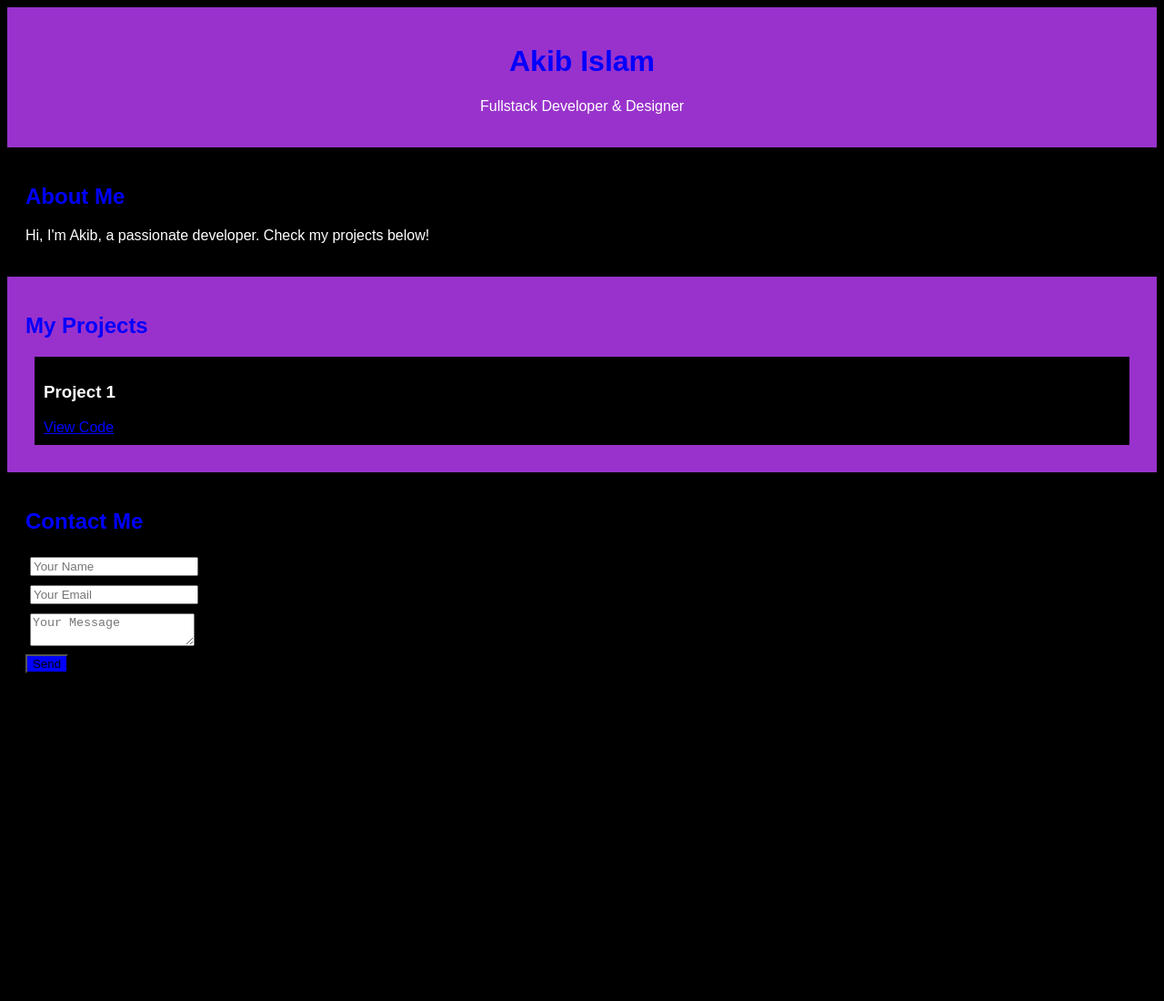
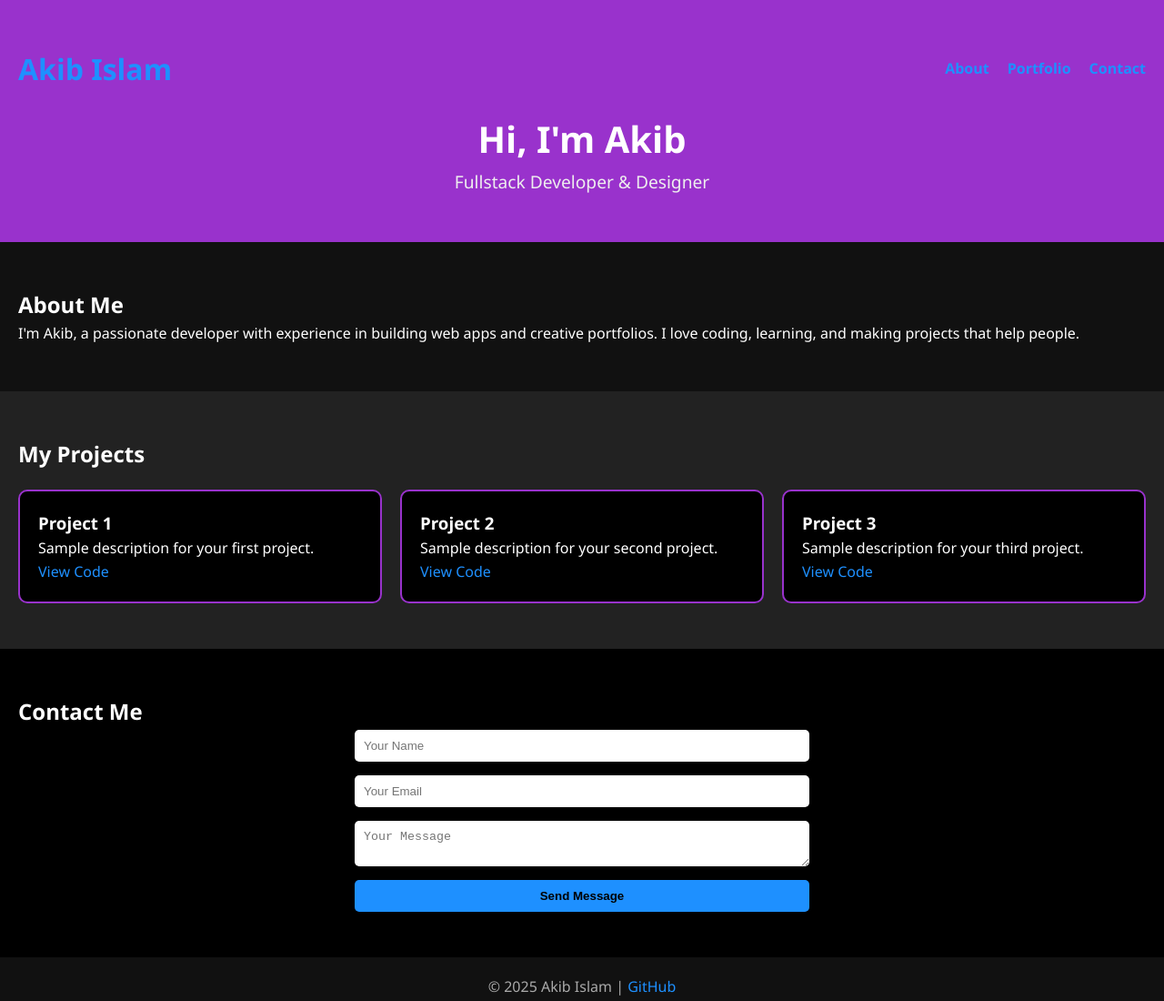
Before and after one commit to ak-ake/Akib, a plain HTML site: page frontend/index.html in a window 1280 px wide. Shown: the whole page at 91% size. Before the commit the page ends 800 px from the top, so only its background shows below. Drawn offline with Linux system fonts and the light colour scheme.

Commit message:
Adding Style

```diff
--- a/frontend/index.html
+++ b/frontend/index.html
@@ -3,40 +3,65 @@
 <head>
 <meta charset="UTF-8">
 <meta name="viewport" content="width=device-width, initial-scale=1.0">
-<title>Akib's Portfolio</title>
+<title>Akib Islam | Portfolio</title>
 <link rel="stylesheet" href="style.css">
 </head>
-<body style="background-color:black; color:white; font-family:sans-serif;">
+<body>
 
-<header style="background-color:darkorchid; padding:20px; text-align:center;">
-    <h1 style="color:blue;">Akib Islam</h1>
-    <p>Fullstack Developer & Designer</p>
+<header class="header">
+    <nav class="nav">
+        <h1 class="logo">Akib Islam</h1>
+        <ul class="nav-links">
+            <li><a href="#about">About</a></li>
+            <li><a href="#portfolio">Portfolio</a></li>
+            <li><a href="#contact">Contact</a></li>
+        </ul>
+    </nav>
+    <div class="hero">
+        <h2>Hi, I'm Akib</h2>
+        <p>Fullstack Developer & Designer</p>
+    </div>
 </header>
 
-<section id="about" style="padding:20px;">
-    <h2 style="color:blue;">About Me</h2>
-    <p>Hi, I'm Akib, a passionate developer. Check my projects below!</p>
+<section id="about" class="section about">
+    <h2>About Me</h2>
+    <p>I'm Akib, a passionate developer with experience in building web apps and creative portfolios. I love coding, learning, and making projects that help people.</p>
 </section>
 
-<section id="portfolio" style="padding:20px; background-color:darkorchid;">
-    <h2 style="color:blue;">My Projects</h2>
-    <div>
-        <div style="background-color:black; padding:10px; margin:10px;">
-            <h3 style="color:white;">Project 1</h3>
-            <a href="https://github.com/ak-ake" style="color:blue;">View Code</a>
+<section id="portfolio" class="section portfolio">
+    <h2>My Projects</h2>
+    <div class="projects">
+        <div class="project-card">
+            <h3>Project 1</h3>
+            <p>Sample description for your first project.</p>
+            <a href="https://github.com/ak-ake" target="_blank">View Code</a>
+        </div>
+        <div class="project-card">
+            <h3>Project 2</h3>
+            <p>Sample description for your second project.</p>
+            <a href="https://github.com/ak-ake" target="_blank">View Code</a>
+        </div>
+        <div class="project-card">
+            <h3>Project 3</h3>
+            <p>Sample description for your third project.</p>
+            <a href="https://github.com/ak-ake" target="_blank">View Code</a>
         </div>
     </div>
 </section>
 
-<section id="contact" style="padding:20px;">
-    <h2 style="color:blue;">Contact Me</h2>
+<section id="contact" class="section contact">
+    <h2>Contact Me</h2>
     <form id="contactForm">
-        <input type="text" name="name" placeholder="Your Name" style="margin:5px;"><br>
-        <input type="email" name="email" placeholder="Your Email" style="margin:5px;"><br>
-        <textarea name="message" placeholder="Your Message" style="margin:5px;"></textarea><br>
-        <button type="submit" style="background-color:blue; color:black;">Send</button>
+        <input type="text" name="name" placeholder="Your Name" required>
+        <input type="email" name="email" placeholder="Your Email" required>
+        <textarea name="message" placeholder="Your Message" required></textarea>
+        <button type="submit">Send Message</button>
     </form>
 </section>
+
+<footer class="footer">
+    <p>&copy; 2025 Akib Islam | <a href="https://github.com/ak-ake" target="_blank">GitHub</a></p>
+</footer>
 
 <script src="main.js"></script>
 </body>
--- a/frontend/style.css
+++ b/frontend/style.css
@@ -0,0 +1,134 @@
+/* Basic Reset */
+* {
+    margin: 0;
+    padding: 0;
+    box-sizing: border-box;
+}
+
+body {
+    font-family: 'Segoe UI', sans-serif;
+    background-color: #000; /* black background */
+    color: #fff;
+    line-height: 1.6;
+}
+
+a {
+    text-decoration: none;
+    color: #1E90FF; /* blue links */
+}
+
+a:hover {
+    color: #9932CC; /* darkorchid on hover */
+}
+
+/* Header */
+.header {
+    background-color: #9932CC; /* darkorchid */
+    text-align: center;
+    padding: 50px 20px;
+}
+
+.nav {
+    display: flex;
+    justify-content: space-between;
+    align-items: center;
+    flex-wrap: wrap;
+}
+
+.logo {
+    font-size: 2rem;
+    color: #1E90FF;
+}
+
+.nav-links {
+    list-style: none;
+    display: flex;
+    gap: 20px;
+}
+
+.nav-links li a {
+    font-weight: bold;
+}
+
+/* Hero */
+.hero h2 {
+    font-size: 2.5rem;
+    margin-top: 20px;
+    color: #fff;
+}
+
+.hero p {
+    font-size: 1.2rem;
+    color: #eee;
+}
+
+/* Sections */
+.section {
+    padding: 50px 20px;
+}
+
+.about {
+    background-color: #111;
+}
+
+.portfolio {
+    background-color: #222;
+}
+
+.projects {
+    display: grid;
+    grid-template-columns: repeat(auto-fit, minmax(250px, 1fr));
+    gap: 20px;
+    margin-top: 20px;
+}
+
+.project-card {
+    background-color: #000;
+    border: 2px solid #9932CC;
+    padding: 20px;
+    border-radius: 10px;
+    transition: transform 0.3s;
+}
+
+.project-card:hover {
+    transform: scale(1.05);
+}
+
+/* Contact */
+.contact form {
+    display: flex;
+    flex-direction: column;
+    max-width: 500px;
+    margin: auto;
+}
+
+.contact input,
+.contact textarea {
+    padding: 10px;
+    margin-bottom: 15px;
+    border: none;
+    border-radius: 5px;
+}
+
+.contact button {
+    padding: 10px;
+    background-color: #1E90FF;
+    color: #000;
+    border: none;
+    border-radius: 5px;
+    font-weight: bold;
+    cursor: pointer;
+    transition: background 0.3s;
+}
+
+.contact button:hover {
+    background-color: #9932CC;
+}
+
+/* Footer */
+.footer {
+    text-align: center;
+    padding: 20px;
+    background-color: #111;
+    color: #aaa;
+}
```
